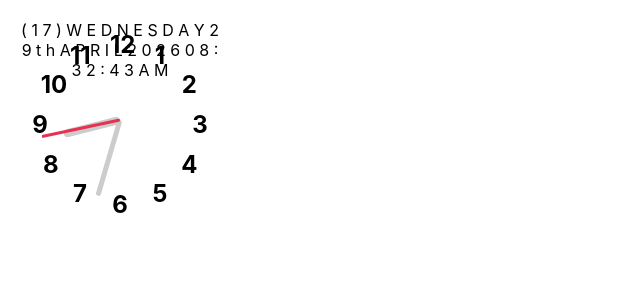
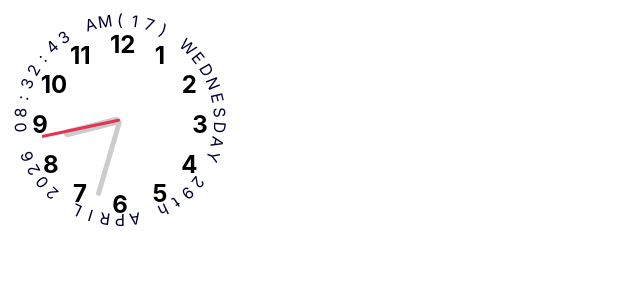
Before and after one commit to SirrorsMoore1975/sm1975-my-analog-clock, a React (Create React App) app in the folder my-analog-clock/: page / in a window 1280 px wide. Shown: the top 300 px of the page, without its empty margins (0-640 px from the left). Built offline with nearby package versions, Linux system fonts and the light colour scheme.

Commit message:
msg surround clock face

```diff
--- a/my-analog-clock/src/components/ClockMsgRotate.jsx
+++ b/my-analog-clock/src/components/ClockMsgRotate.jsx
@@ -6,8 +6,27 @@ const ClockMsgRotate = ({ className, message }) => {
   return (
     <>
       {message.split("").map((char, index, fulllist) => {
-        const len = fulllist.length;
-        return <span>{` ${char} `}</span>;
+
+        const len = fulllist ? fulllist.length : 1;
+       const deg = (360 / len) * index;
+        return <span
+          className={className}
+          key={index}
+          style={{
+            position:"absolute",
+            transform: `rotate(${deg}deg) translate(0px, -100px)`,
+            left:"50%",
+            top:"50%",
+            fontSize:16,
+            fontweight:"bold",
+            color:"#000033",
+            textAlign:"center",
+            width:"20px",
+            marginLeft:"-10px",
+            marginTop:"-10px",
+            userSelect:"none",
+          }}
+        >{` ${char}`}</span>;
       })}
     </>
   );
```
